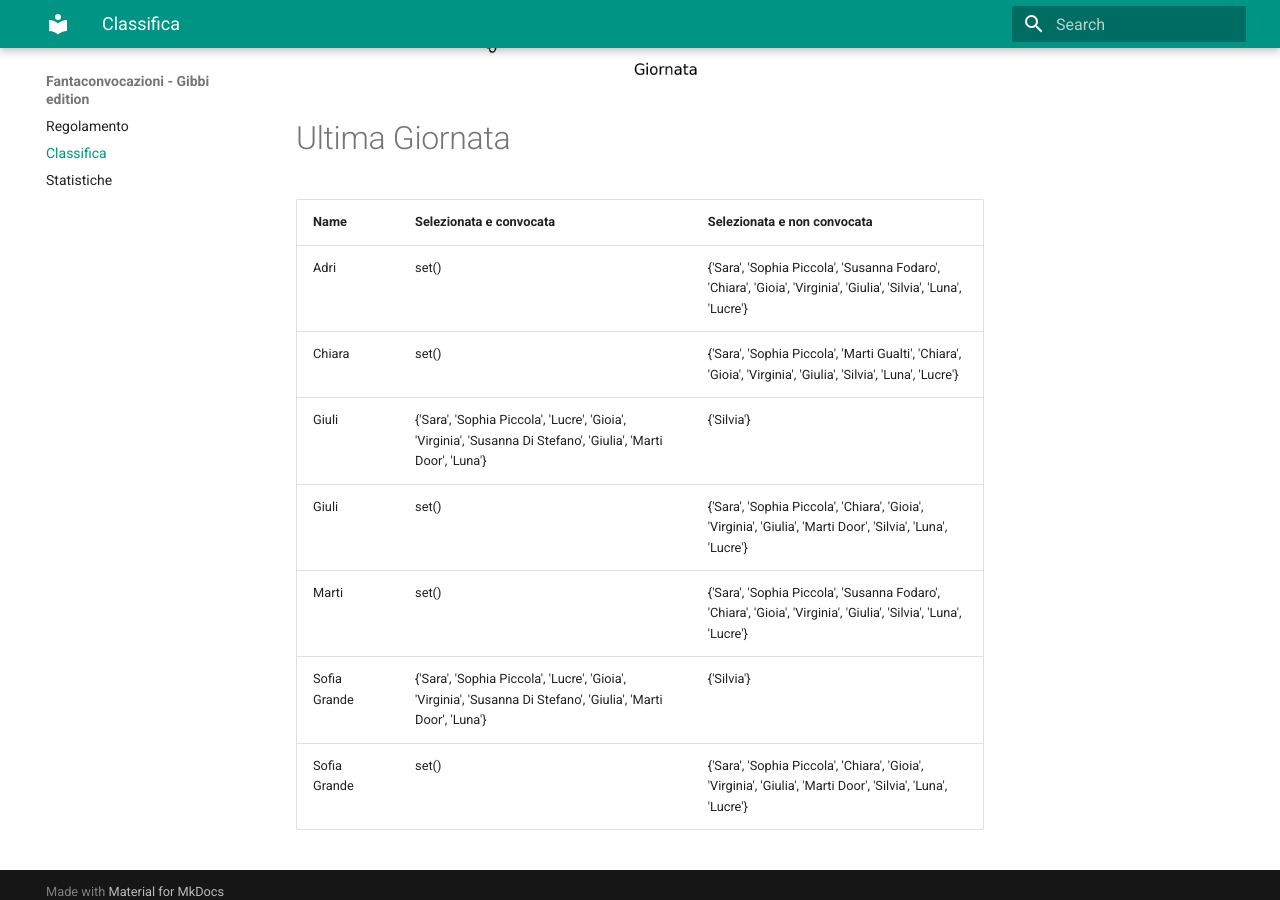
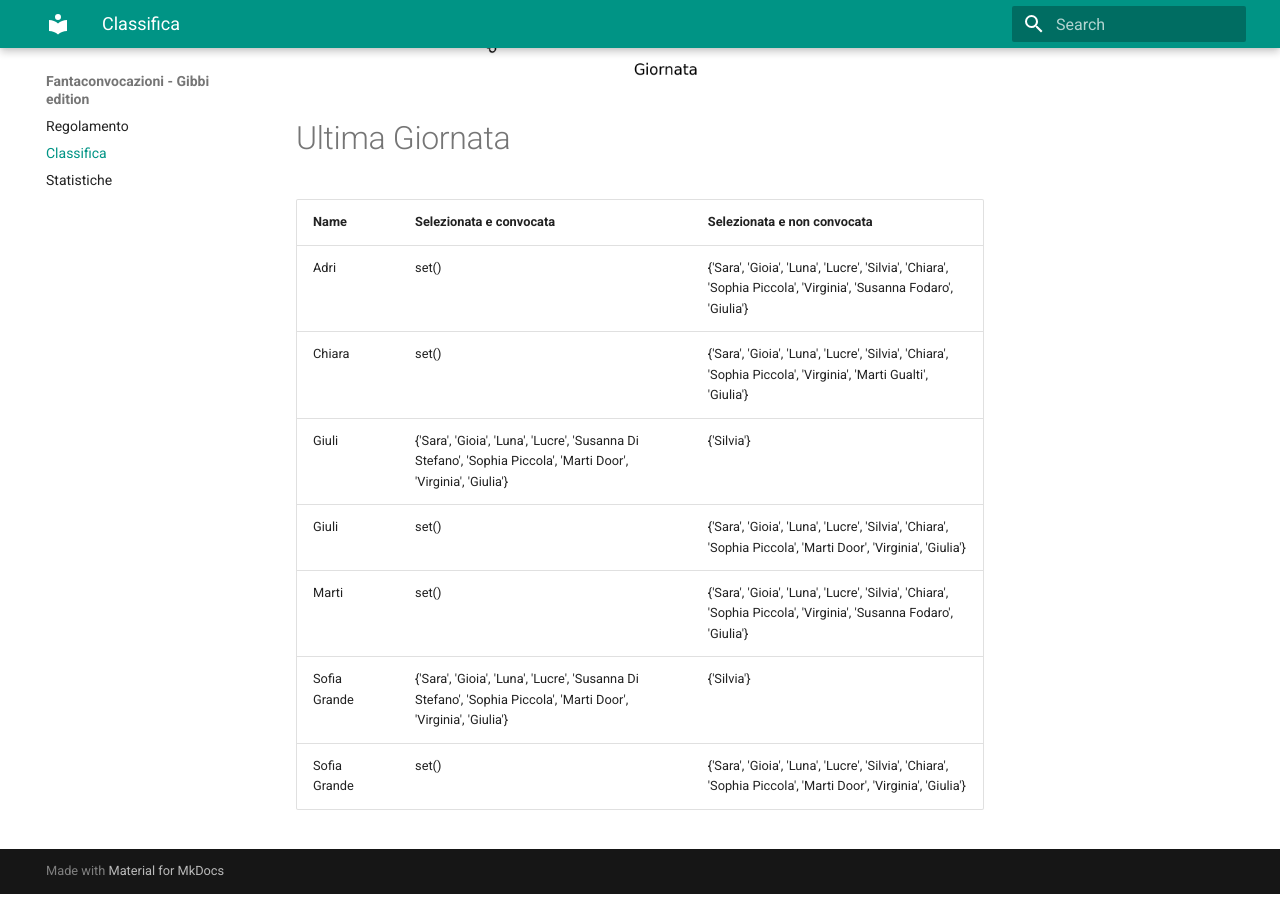
Before and after one commit to martinig94/fantagibbi, an MkDocs documentation site: the page built from docs/Classifica.md, in a window 1280 px wide and 900 px high, scrolled down 1030 px. Built offline with MkDocs 1.6.1 and Material for MkDocs 9.7.7, drawn with Linux system fonts in a browser that asks for light colours.

Commit message:
Auto-update from main.py

```diff
--- a/docs/Classifica.md
+++ b/docs/Classifica.md
@@ -18,11 +18,11 @@
 <!-- START_TABLE CORRECT -->
 | Name         | Selezionata e convocata                                                                                        | Selezionata e non convocata                                                                                      |
 |:-------------|:---------------------------------------------------------------------------------------------------------------|:-----------------------------------------------------------------------------------------------------------------|
-| Adri         | set()                                                                                                          | {'Sara', 'Sophia Piccola', 'Susanna Fodaro', 'Chiara', 'Gioia', 'Virginia', 'Giulia', 'Silvia', 'Luna', 'Lucre'} |
-| Chiara       | set()                                                                                                          | {'Sara', 'Sophia Piccola', 'Marti Gualti', 'Chiara', 'Gioia', 'Virginia', 'Giulia', 'Silvia', 'Luna', 'Lucre'}   |
-| Giuli        | {'Sara', 'Sophia Piccola', 'Lucre', 'Gioia', 'Virginia', 'Susanna Di Stefano', 'Giulia', 'Marti Door', 'Luna'} | {'Silvia'}                                                                                                       |
-| Giuli        | set()                                                                                                          | {'Sara', 'Sophia Piccola', 'Chiara', 'Gioia', 'Virginia', 'Giulia', 'Marti Door', 'Silvia', 'Luna', 'Lucre'}     |
-| Marti        | set()                                                                                                          | {'Sara', 'Sophia Piccola', 'Susanna Fodaro', 'Chiara', 'Gioia', 'Virginia', 'Giulia', 'Silvia', 'Luna', 'Lucre'} |
-| Sofia Grande | {'Sara', 'Sophia Piccola', 'Lucre', 'Gioia', 'Virginia', 'Susanna Di Stefano', 'Giulia', 'Marti Door', 'Luna'} | {'Silvia'}                                                                                                       |
-| Sofia Grande | set()                                                                                                          | {'Sara', 'Sophia Piccola', 'Chiara', 'Gioia', 'Virginia', 'Giulia', 'Marti Door', 'Silvia', 'Luna', 'Lucre'}     |
+| Adri         | set()                                                                                                          | {'Sara', 'Gioia', 'Luna', 'Lucre', 'Silvia', 'Chiara', 'Sophia Piccola', 'Virginia', 'Susanna Fodaro', 'Giulia'} |
+| Chiara       | set()                                                                                                          | {'Sara', 'Gioia', 'Luna', 'Lucre', 'Silvia', 'Chiara', 'Sophia Piccola', 'Virginia', 'Marti Gualti', 'Giulia'}   |
+| Giuli        | {'Sara', 'Gioia', 'Luna', 'Lucre', 'Susanna Di Stefano', 'Sophia Piccola', 'Marti Door', 'Virginia', 'Giulia'} | {'Silvia'}                                                                                                       |
+| Giuli        | set()                                                                                                          | {'Sara', 'Gioia', 'Luna', 'Lucre', 'Silvia', 'Chiara', 'Sophia Piccola', 'Marti Door', 'Virginia', 'Giulia'}     |
+| Marti        | set()                                                                                                          | {'Sara', 'Gioia', 'Luna', 'Lucre', 'Silvia', 'Chiara', 'Sophia Piccola', 'Virginia', 'Susanna Fodaro', 'Giulia'} |
+| Sofia Grande | {'Sara', 'Gioia', 'Luna', 'Lucre', 'Susanna Di Stefano', 'Sophia Piccola', 'Marti Door', 'Virginia', 'Giulia'} | {'Silvia'}                                                                                                       |
+| Sofia Grande | set()                                                                                                          | {'Sara', 'Gioia', 'Luna', 'Lucre', 'Silvia', 'Chiara', 'Sophia Piccola', 'Marti Door', 'Virginia', 'Giulia'}     |
 <!-- END_TABLE CORRECT -->
```
